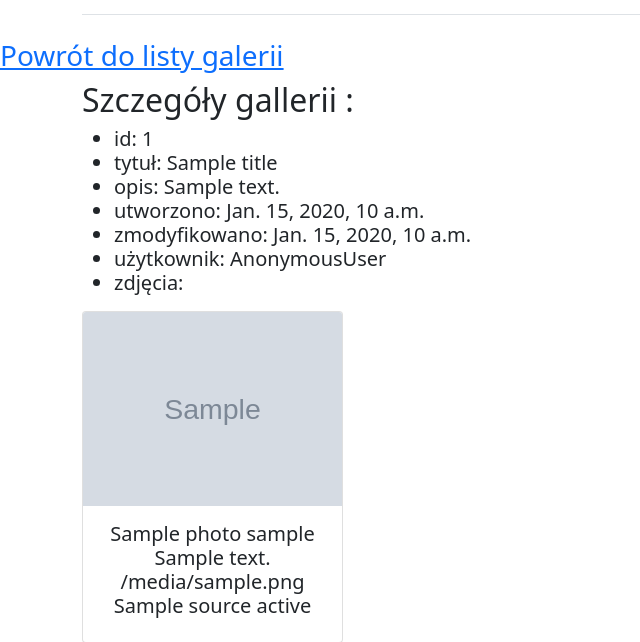
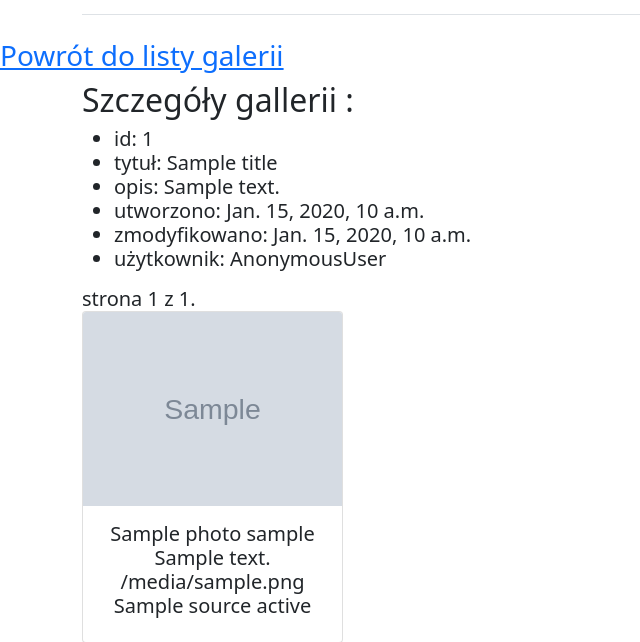
Before and after one commit to AnnaWolska/pywww, a Django app: template galleries/templates/galleries/gallery.html in a window 1280 px wide. Shown: the part 358-1000 px from the top of the page, without its empty margins (0-640 px from the left). Run offline with Django 4.2, Linux system fonts and the light colour scheme; the template is opened without the code that fills it: most values are stand-ins (such as "Sample title", 1, 10 or a date in 2020); grey boxes marked "Sample" are stand-in pictures; some libraries are stand-ins or nearby versions.

```diff
--- a/galleries/templates/galleries/gallery.html
+++ b/galleries/templates/galleries/gallery.html
@@ -18,8 +18,32 @@
              <li><div>utworzono: {{ created}}</div></li>
              <li>zmodyfikowano: {{ modified }}</li>
              <li>użytkownik: {{ user }}</li>
-             <li>zdjęcia: </li>
+{#             <li>zdjęcia: </li>#}
         </ul>
+
+    <div class="pagination">
+        <span class = "step-links">
+
+        {% if gallery_list.has_previous %}
+            <a href="?page=1">&laquo; pierwsza</a>
+            <a href="?page={{ gallery_list.previous_page_number }}">poprzednia</a>
+        {% endif %}
+
+            <span class="current">
+                strona {{ gallery_list.number}} z {{ gallery_list.paginator.num_pages }}.
+            </span>
+
+        {% if photos.has_next %}
+            <a href="?page={{ gallery_list.next_page_number }}">następna</a>
+            <a href="?page={{ gallery_list.end_index }}">ostatnia</a>
+        {% endif %}
+
+        {% if gallery_list.end_index %}
+        {% endif %}
+        </span>
+    </div>
+
+
 {#    <div class="container">#}
         <div class="row">
 {#            <div class="col">#}
```
Also changed, not shown: db.sqlite3.
